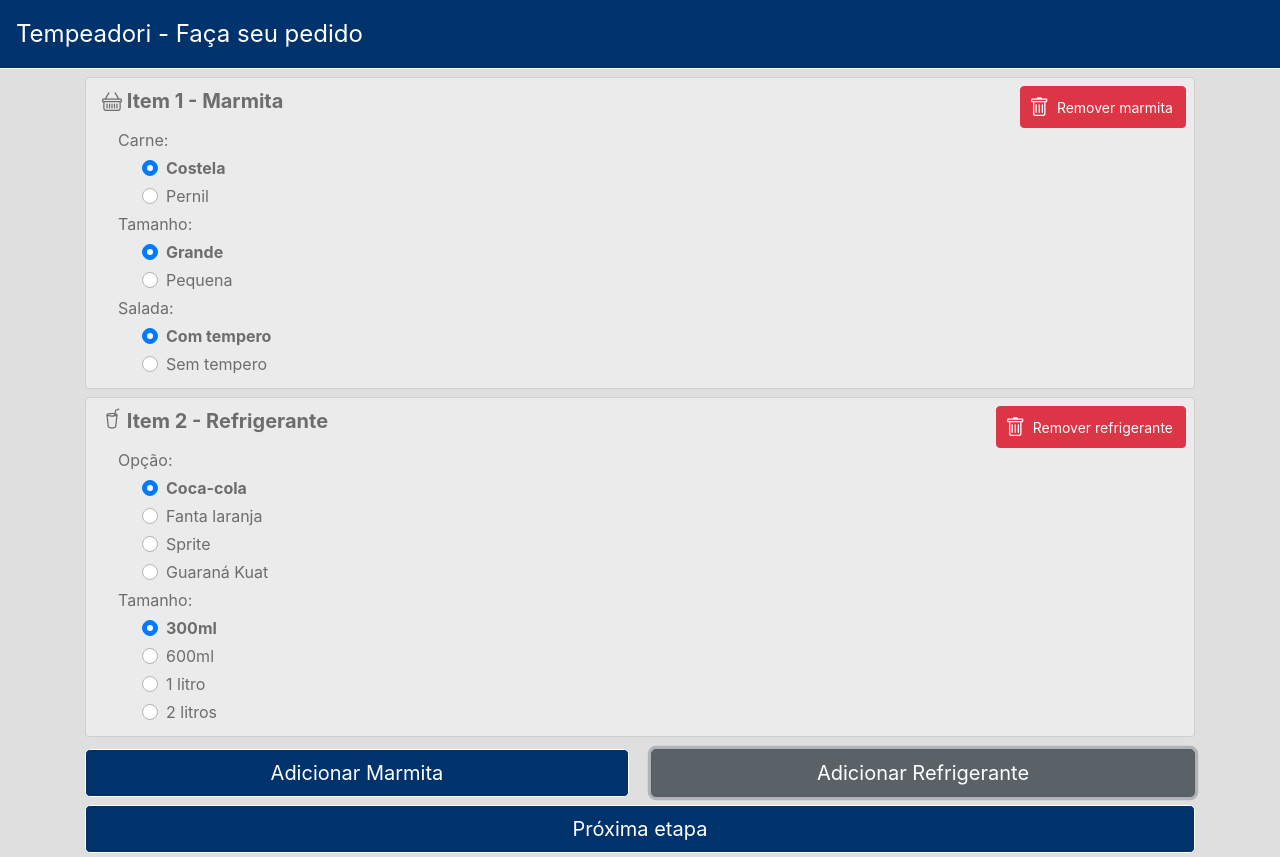
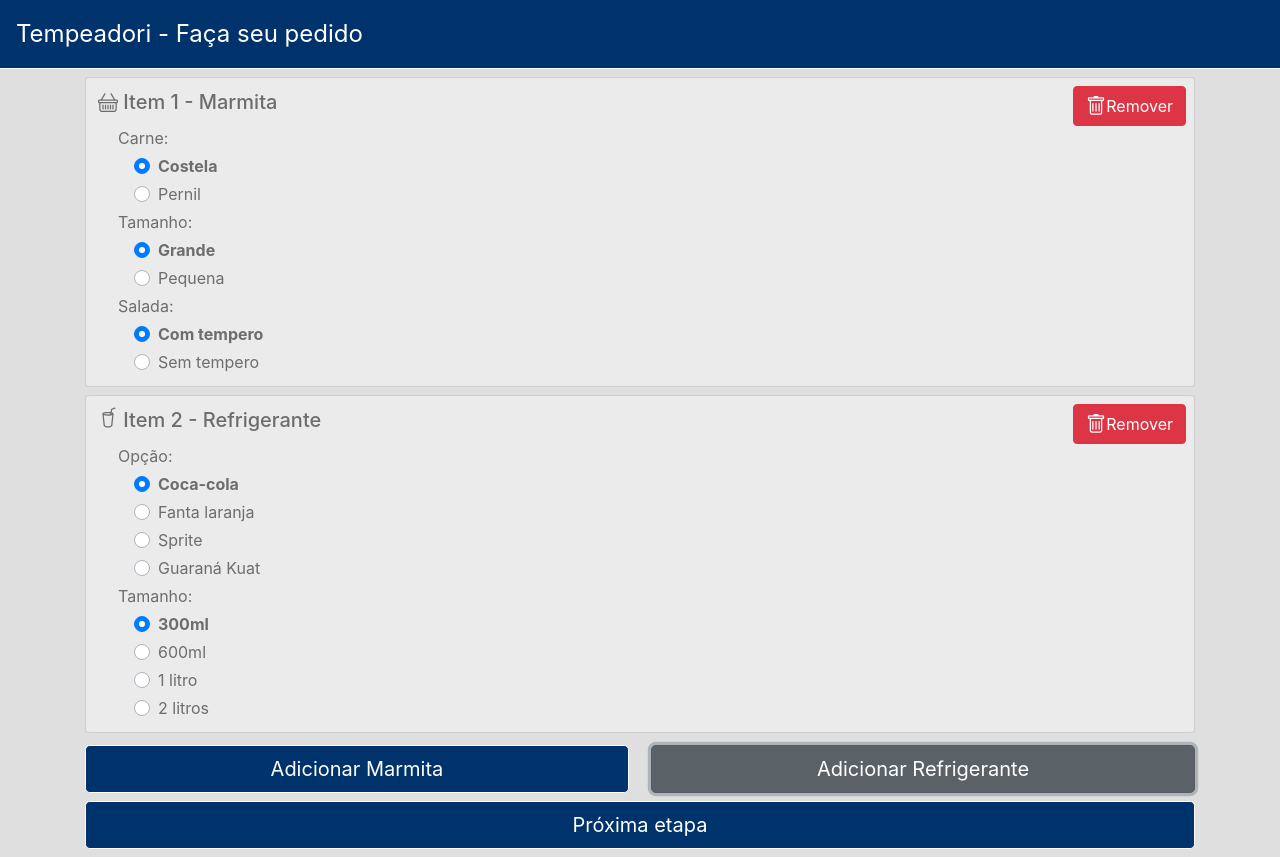
Before and after one commit to GustavoKlinfuss/Lunch-X__WebApp, a Vue app: page / in a window 1280 px wide. Both pictures are taken after a click on the button "Adicionar Refrigerante". Built offline with nearby package versions, Linux system fonts and the light colour scheme.

Commit message:
Styling project

```diff
--- a/src/app/order-details/OrderScreen.vue
+++ b/src/app/order-details/OrderScreen.vue
@@ -113,18 +113,15 @@ export default {
 }
 
 .order-card >>> .card-title {
-	font-size: 20px;
-  margin-top: 8px;
-  margin-left: 8px;
-  font-weight: bolder;
+  margin-top: 12px;
+  margin-left: 4px;
 }
 
 .order-card >>> .card-remove-button {
   margin-top: 8px;
-  font-size: 14px;
 }
 
-.order-card >>> .legend-label {
-  margin: 0px 0px 0px 32px;
+.order-card >>> .card-content {
+	margin-left: 32px;
 }
 </style>
--- a/src/app/order-details/packed-lunch-card/PackedLunchCard.vue
+++ b/src/app/order-details/packed-lunch-card/PackedLunchCard.vue
@@ -1,54 +1,53 @@
 <template>
 <div class="card">
   <div class="card-head">
-    <label class="card-title">
+    <h5 class="card-title">
       <b-icon icon="basket"></b-icon>
       Item {{index + 1}} - Marmita
-    </label>
+    </h5>
     <b-button
       class="card-remove-button"
       variant="danger"
       v-on:click="excludeCard(index)">
-      <b-icon
-        style="width: 20px; height: 20px;"
-        shift-v="-1"
-        shift-h="-3"
-        icon="trash"></b-icon>
-      Remover marmita
+      <b-icon icon="trash"></b-icon>
+      <span>Remover</span>
     </b-button>
   </div>
-
-  <label class="legend-label">Carne:</label>
+  <div class="card-content">
+    <gt-label text="Carne:"/>
     <gt-radio
       :options="packedLunchOptions.meatOptions"
       v-on:optionselected="selectMeat($event, order)"
       :default="packedLunchOptions.meatOptions[0]"
       :preselectedoption="order.meat"/>
 
-  <label class="legend-label">Tamanho:</label>
+    <gt-label text="Tamanho:"/>
     <gt-radio
       :options="packedLunchOptions.sizeOptions"
       v-on:optionselected="selectSize($event, order)"
       :default="packedLunchOptions.sizeOptions[0]"
       :preselectedoption="order.size"/>
 
-  <label class="legend-label">Salada:</label>
+    <gt-label text="Salada:"/>
     <gt-radio
       :options="packedLunchOptions.saladOptions"
       v-on:optionselected="selectSalad($event, order)"
       :default="packedLunchOptions.saladOptions[0]"
       :preselectedoption="order.salad"/>
   </div>
+</div>
 </template>
 
 <script>
 import GtRadio from '../../../components/GtRadio.vue'
+import GtLabel from '../../../components/GtLabel.vue'
 import { RestaurantMenu } from '../../../variables/enums.js'
 
 export default {
   name: 'RequestCard',
   components: {
-    GtRadio
+    GtRadio,
+    GtLabel
   },
   data: function () {
     return {
--- a/src/app/order-details/refrigerant-card/RefrigerantCard.vue
+++ b/src/app/order-details/refrigerant-card/RefrigerantCard.vue
@@ -1,46 +1,45 @@
 <template>
 <div class="card">
   <div class="card-head">
-    <label class="card-title">
+    <h5 class="card-title">
       <b-icon icon="cup-straw" shift-v="2"></b-icon>
       Item {{index + 1}} - Refrigerante
-    </label>
+    </h5>
     <b-button
       class="card-remove-button"
       variant="danger"
       v-on:click="excludeCard(index)">
-      <b-icon
-        style="width: 20px; height: 20px;"
-        shift-v="-1"
-        shift-h="-3"
-        icon="trash"></b-icon>
-      Remover refrigerante
+      <b-icon icon="trash"></b-icon>
+      <span>Remover</span>
     </b-button>
   </div>
-
-  <label class="legend-label">Opção:</label>
+  <div class="card-content">
+    <gt-label text="Opção:"/>
     <GtRadio
       :options="refrigerantOptions.refrigerantTypeOptions"
       v-on:optionselected="selectRefrigerantType($event, order)"
       :default="refrigerantOptions.refrigerantTypeOptions[0]"
       :preselectedoption="order.refrigerantType"></GtRadio>
 
-  <label class="legend-label">Tamanho:</label>
+    <gt-label text="Tamanho:"/>
     <GtRadio
       :options="refrigerantOptions.refrigerantSizeOptions"
       v-on:optionselected="selectRefrigerantSize($event, order)"
       :default="refrigerantOptions.refrigerantSizeOptions[0]"
       :preselectedoption="order.refrigerantSize"></GtRadio>
   </div>
+</div>
 </template>
 
 <script>
-import GtRadio from '../../../components/GtRadio'
+import GtRadio from '../../../components/GtRadio.vue'
+import GtLabel from '../../../components/GtLabel.vue'
 
 export default {
   name: 'RequestCard',
   components: {
-    GtRadio
+    GtRadio,
+    GtLabel
   },
   data: function () {
     return {
--- /dev/null
+++ b/src/components/GtLabel.vue
@@ -0,0 +1,22 @@
+<template>
+<label>
+  <span>
+    {{text}}
+  </span>
+</label>
+</template>
+
+<script>
+
+export default {
+  props: {
+    text: String
+  },
+}
+</script>
+
+<style scoped>
+label {
+  margin: 0px;
+}
+</style>
--- a/src/components/GtRadio.vue
+++ b/src/components/GtRadio.vue
@@ -39,11 +39,11 @@ export default {
       this.$emit('optionselected', event);
     },
     selectRadioClass : function (option) {
-      const classOfRadio = option === this.selectedValue
+      const radioClass = option === this.selectedValue
         ? 'radio-selected gtRadioButton'
         : 'gtRadioButton';
 
-      return classOfRadio;
+      return radioClass;
     }
   }
 };
@@ -55,17 +55,17 @@ export default {
 }
 
 .gtRadioButtonGroup {
-    margin-left: 56px;
+  margin-left: 16px;
 }
 
 .gtRadioButton {
-    margin-top: 4px;
-    margin-bottom: 4px;
+  margin-top: 4px;
+  margin-bottom: 4px;
 }
 
 /* .custom-control-input:checked ~ .custom-control-label::before {
-    background-color:black !important;
-    border-color:black !important;
+  background-color:black !important;
+  border-color:black !important;
 } */
 
 </style>
```
Lines whose indentation alone changed are shown as unchanged.
